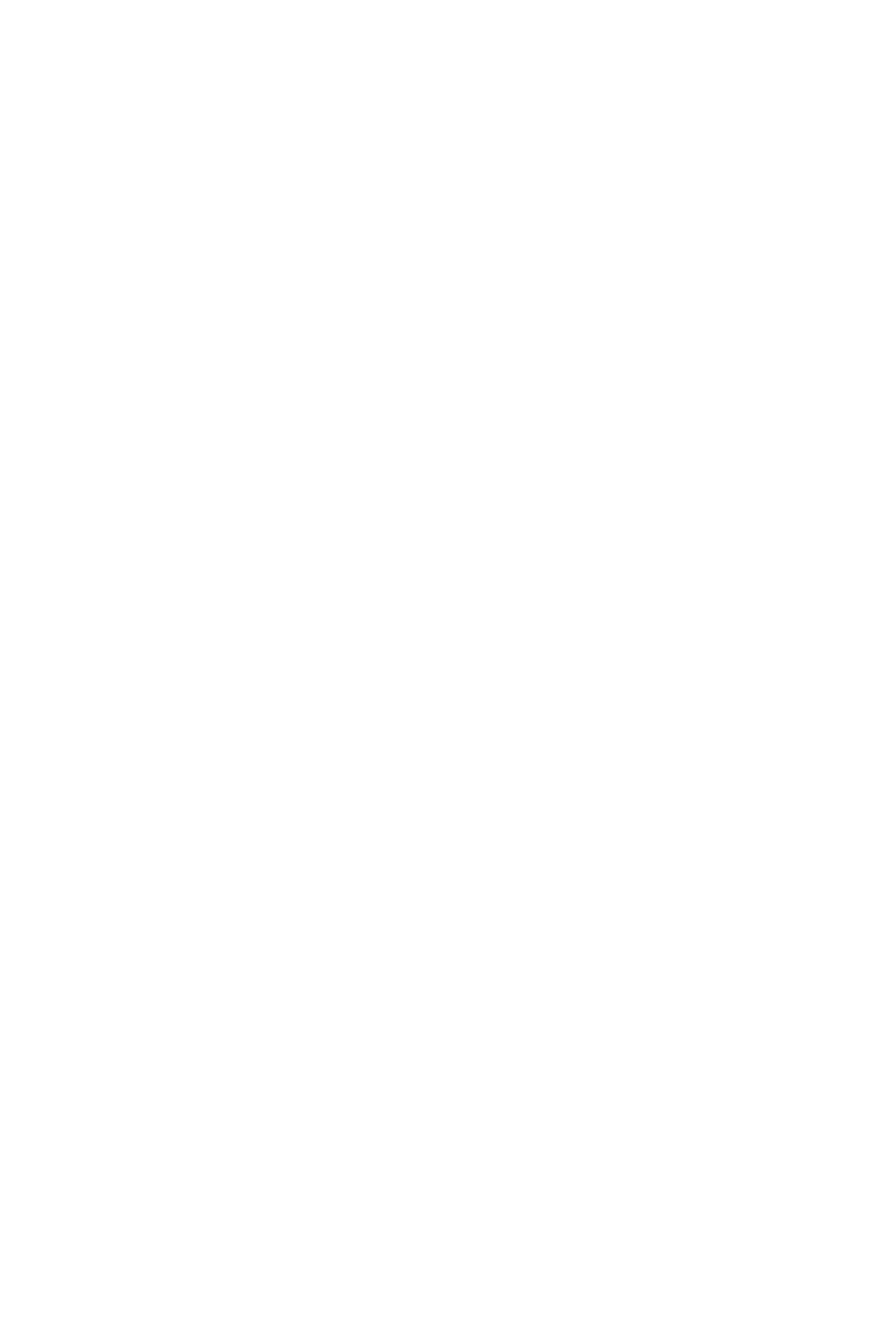
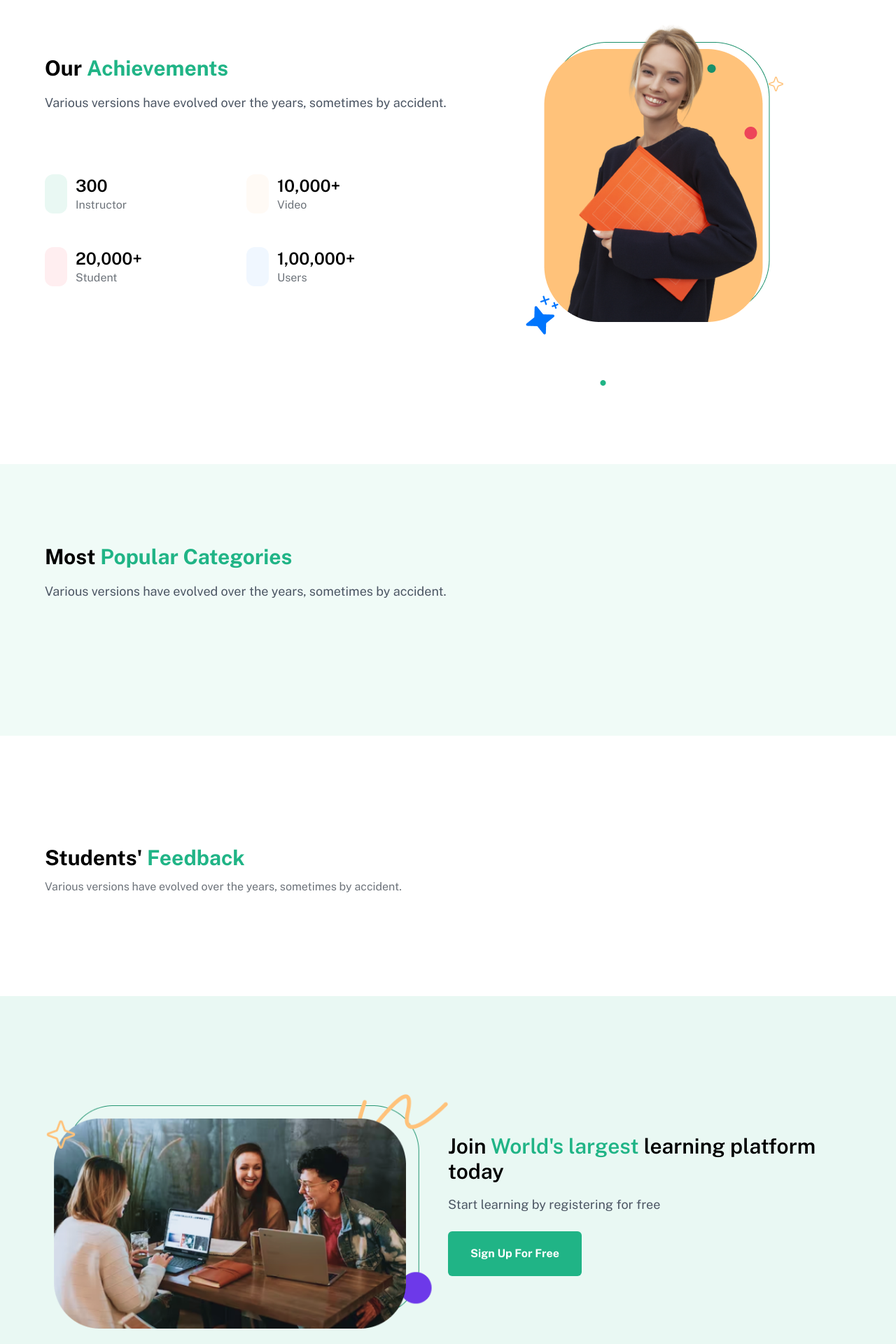
Before and after one commit to cemmanuelonyema/Practice-edutech-landingPage, a React (Vite) app: page / in a window 1280 px wide. Shown: the part 1460-3380 px from the top of the page at 70% size. Before the commit the page ends 983 px from the top, so only its background shows below. Built offline with nearby package versions, Linux system fonts and the light colour scheme.

Commit message:
add other sections

```diff
--- a/src/App.jsx
+++ b/src/App.jsx
@@ -1,4 +1,14 @@
-import { Companies, Hero, Navbar } from "./components";
+import {
+  Companies,
+  Courses,
+  Hero,
+  Navbar,
+  Achievement,
+  Feedback,
+  CTA,
+  Categories,
+  Footer,
+} from "./components";
 import "./App.css";
 
 const App = () => {
@@ -7,6 +17,12 @@ const App = () => {
       <Navbar />
       <Hero />
       <Companies />
+      <Courses />
+      <Achievement />
+      <Categories />
+      <Feedback />
+      <CTA />
+      <Footer />
     </>
   );
 };
--- /dev/null
+++ b/src/components/Achievement.jsx
@@ -0,0 +1,54 @@
+import React from "react";
+import { achievement } from "../assets";
+
+const Achievement = () => {
+  return (
+    <section className=" bg-white py-28">
+      <div className="contain grid md:grid-cols-2">
+        <div className="flex flex-col justify-center ">
+          <h1 className="md:leading-[72px] text-3xl font-bold">
+            Our <span className="text-[#20B486]">Achievements</span>
+          </h1>
+          <p className="text-lg text-gray-600">
+            Various versions have evolved over the years, sometimes by accident.
+          </p>
+
+          <div className="grid grid-cols-2 py-16">
+            <div className="py-6 flex">
+              <div className="p-4 bg-[#E9F8F3] rounded-xl"></div>
+              <div className="px-3">
+                <h1 className="text-2xl font-semibold">300</h1>
+                <p className="text-[#6D737A]">Instructor</p>
+              </div>
+            </div>
+            <div className="py-6 flex">
+              <div className="p-4 bg-[#FFFAF5] rounded-xl"></div>
+              <div className="px-3">
+                <h1 className="text-2xl font-semibold">10,000+</h1>
+                <p className="text-[#6D737A]">Video</p>
+              </div>
+            </div>
+            <div className="py-6 flex">
+              <div className="p-4 bg-[#FFEEF0] rounded-xl"></div>
+              <div className="px-3">
+                <h1 className="text-2xl font-semibold">20,000+</h1>
+                <p className="text-[#6D737A]">Student</p>
+              </div>
+            </div>
+            <div className="py-6 flex">
+              <div className="p-4 bg-[#F0F7FF] rounded-xl"></div>
+              <div className="px-3">
+                <h1 className="text-2xl font-semibold">1,00,000+</h1>
+                <p className="text-[#6D737A]">Users</p>
+              </div>
+            </div>
+          </div>
+        </div>
+
+        <img src={achievement} className="m-auto md:order-last  order-first" />
+      </div>
+    </section>
+  );
+};
+
+export default Achievement;
--- /dev/null
+++ b/src/components/CTA.jsx
@@ -0,0 +1,27 @@
+import React from "react";
+import { cta } from "../assets";
+
+const CTA = () => {
+  return (
+    <section className=" bg-[#E9F8F3] py-24">
+      <div className="contain grid md:grid-cols-2 items-center">
+        <img src={cta} className="" />
+
+        <div className="mt-8">
+          <h1 className="py-2  text-3xl font-semibold">
+            Join <span className="text-[#20B486]">World's largest</span>{" "}
+            learning platform today{" "}
+          </h1>
+          <p className="py-2 text-lg text-gray-600">
+            Start learning by registering for free
+          </p>
+          <button className="max-[780px]:w-full my-4 px-8 py-5 rounded-md bg-[#20B486] text-white font-bold">
+            Sign Up For Free
+          </button>
+        </div>
+      </div>
+    </section>
+  );
+};
+
+export default CTA;
--- /dev/null
+++ b/src/components/Categories.jsx
@@ -0,0 +1,20 @@
+import React from "react";
+
+const Categories = () => {
+  return (
+    <section className="w-full bg-[#F0FBF7] py-24">
+      <div className="contain">
+        <h1 className="md:leading-[72px] text-3xl font-bold">
+          Most <span className="text-[#20B486]">Popular Categories</span>
+        </h1>
+        <p className="text-lg text-gray-600">
+          Various versions have evolved over the years, sometimes by accident.
+        </p>
+
+        <div className="grid lg:grid-cols-4 grid-cols-2 py-12 md:gap-4 gap-1"></div>
+      </div>
+    </section>
+  );
+};
+
+export default Categories;
--- /dev/null
+++ b/src/components/Courses.jsx
@@ -0,0 +1,20 @@
+import React from "react";
+
+const Courses = () => {
+  return (
+    <section className=" bg-[#E9F8F3B2] py-32">
+      <div className="contain">
+        <div className="py-4">
+          <h1 className="py-3 text-3xl font-bold">
+            Most Popular <span className="text-[#20B486]">Courses</span>
+          </h1>
+          <p className="text-[#6D737A]">
+            Various versions have evolved over the years, sometimes by accident.
+          </p>
+        </div>
+      </div>
+    </section>
+  );
+};
+
+export default Courses;
--- /dev/null
+++ b/src/components/Feedback.jsx
@@ -0,0 +1,20 @@
+import React from "react";
+
+const Feedback = () => {
+  return (
+    <div className="w-full bg-white py-32">
+      <div className="contain">
+        <div className="py-4">
+          <h1 className="py-3 text-3xl font-bold">
+            Students' <span className="text-[#20B486]">Feedback</span>
+          </h1>
+          <p className="text-[#6D737A]">
+            Various versions have evolved over the years, sometimes by accident.
+          </p>
+        </div>
+      </div>
+    </div>
+  );
+};
+
+export default Feedback;
--- /dev/null
+++ b/src/components/Footer.jsx
@@ -0,0 +1,71 @@
+import React from "react";
+import { logo } from "../assets";
+
+const Footer = () => {
+  return (
+    <footer className="bg-white py-12">
+      <div className="contain grid md:grid-cols-5">
+        <div className="col-span-2">
+          <img src={logo} className="h-[25px]" />
+          <h3 className="text-2xl font-bold mt-10">Contact Us</h3>
+          <h3 className="py-2 text-[#6D737A]">Call : +123 400 123</h3>
+          <h3 className="py-2 text-[#6D737A]">
+            Praesent nulla massa, hendrerit <br></br> vestibulum gravida in,
+            feugiat auctor felis.
+          </h3>
+          <h3 className="py-2 text-[#363A3D]">Email: example@mail.com</h3>
+          <div className="flex gap-4 py-4">
+            <div className="p-4 bg-[#E9F8F3] rounded-xl"></div>
+            <div className="p-4 bg-[#E9F8F3] rounded-xl"></div>
+            <div className="p-4 bg-[#E9F8F3] rounded-xl"></div>
+            <div className="p-4 bg-[#E9F8F3] rounded-xl"></div>
+            <div className="p-4 bg-[#E9F8F3] rounded-xl"></div>
+          </div>
+        </div>
+
+        <div className="mt-8">
+          <h3 className="text-2xl font-bold">Explore</h3>
+          <ul className="py-6 text-[#6D737A]">
+            <li className="py-2">Home</li>
+            <li className="py-2">About</li>
+            <li className="py-2">Course</li>
+            <li className="py-2">Blog</li>
+            <li className="py-2">Contact</li>
+          </ul>
+        </div>
+
+        <div className="mt-8">
+          <h3 className="text-2xl font-bold">Category</h3>
+          <ul className="py-6 text-[#6D737A]">
+            <li className="py-2">Design</li>
+            <li className="py-2">Development</li>
+            <li className="py-2">Marketing</li>
+            <li className="py-2">Business</li>
+            <li className="py-2">Lifestyle</li>
+            <li className="py-2">Photography</li>
+            <li className="py-2">Music</li>
+          </ul>
+        </div>
+
+        <div className="col-span-2 md:col-span-1 mt-8">
+          <h3 className="text-2xl font-bold">Subscribe</h3>
+          <h3 className="py-2 text-[#6D737A]">
+            Praesent nulla massa, hendrerit <br></br> vestibulum gravida in,
+            feugiat auctor felis.
+          </h3>
+          <form className="py-4">
+            <input
+              className="bg-[#F2F3F4] p-4 w-full rounded"
+              placeholder="Email here"
+            />
+            <button className="max-[780px]:w-full my-4 px-5 py-3 rounded-md bg-[#20B486] text-white font-medium">
+              Subscribe Now
+            </button>
+          </form>
+        </div>
+      </div>
+    </footer>
+  );
+};
+
+export default Footer;
--- a/src/components/Index.jsx
+++ b/src/components/Index.jsx
@@ -1,5 +1,21 @@
 import Navbar from "./Navbar";
 import Hero from "./Hero";
 import Companies from "./Companies";
+import Courses from "./Courses";
+import Achievement from "./Achievement";
+import Feedback from "./Feedback";
+import CTA from "./CTA";
+import Categories from "./Categories";
+import Footer from "./Footer";
 
-export { Navbar, Hero, Companies };
+export {
+  Navbar,
+  Hero,
+  Companies,
+  Achievement,
+  Feedback,
+  Courses,
+  CTA,
+  Footer,
+  Categories,
+};
```
